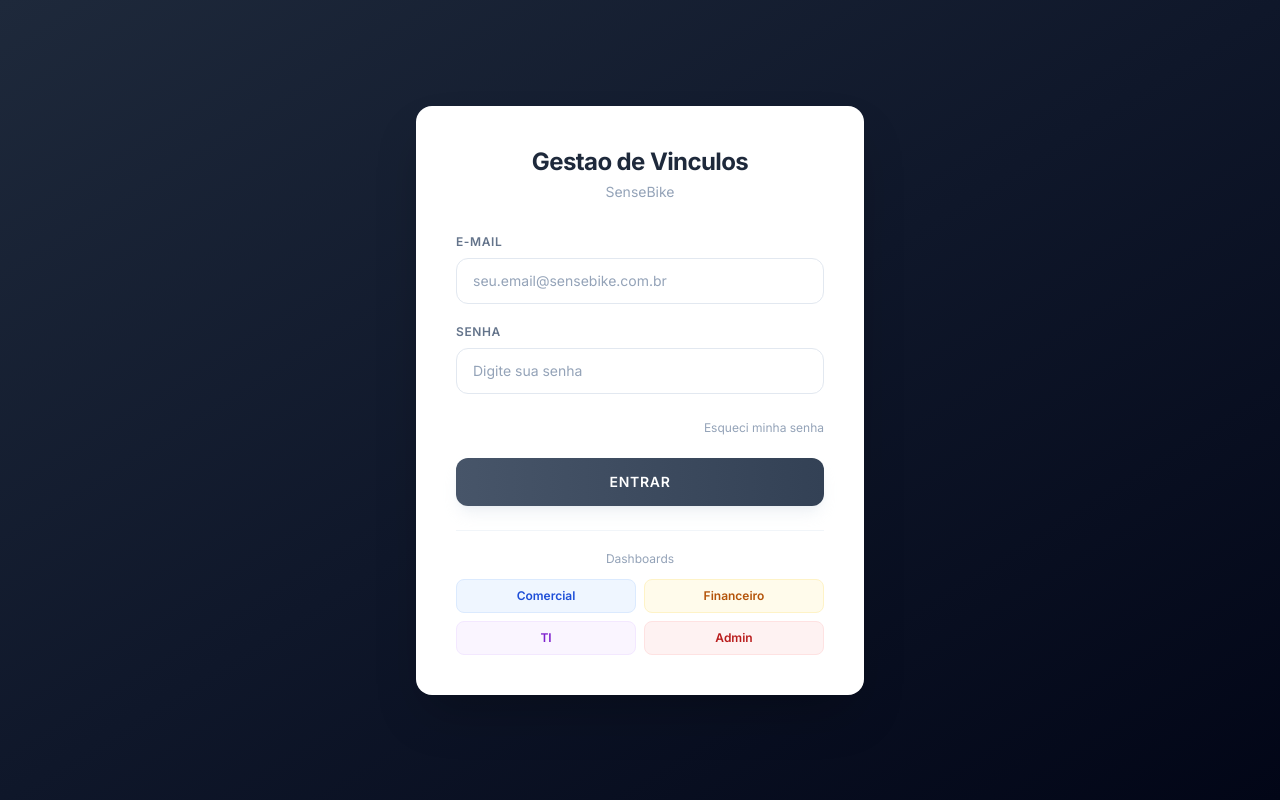
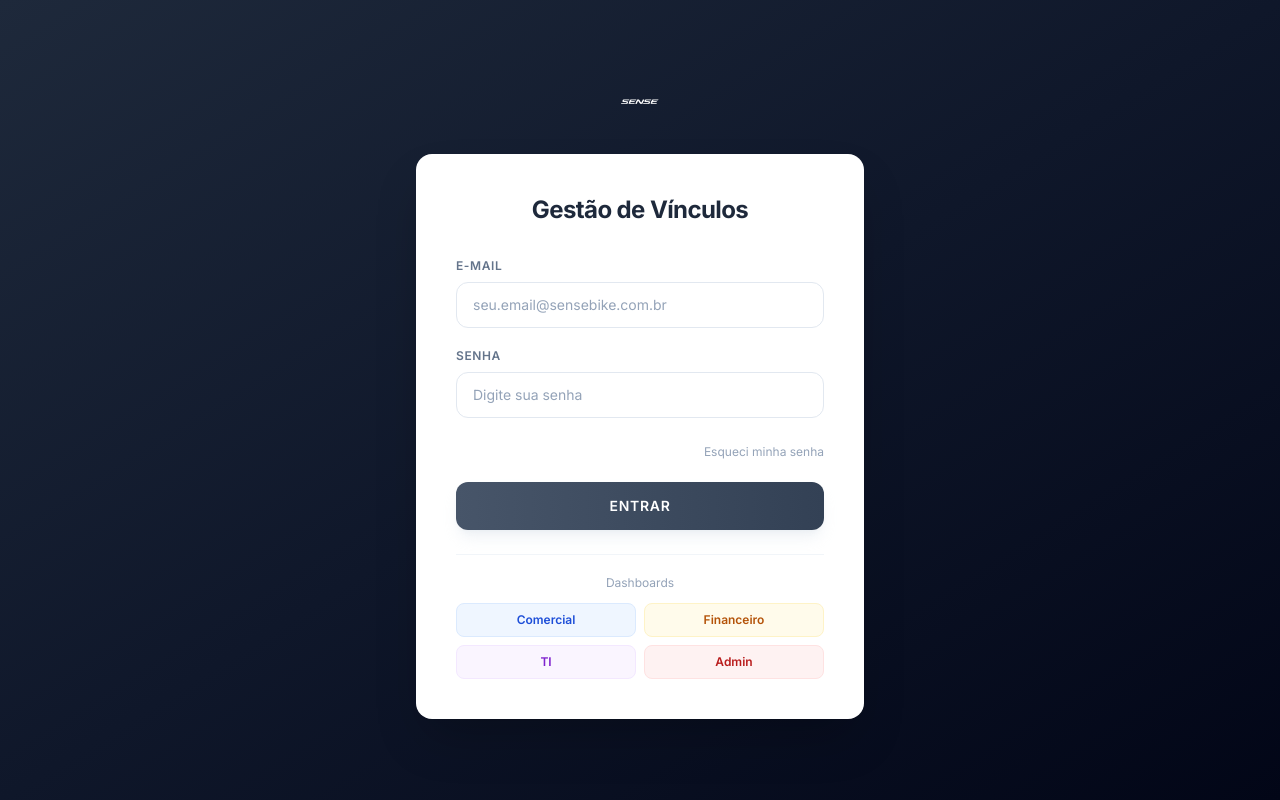
Before and after one commit to otonibike-ship-it/Gestao-de-Vinculo2, a Next.js app in the folder frontend/: page /login in a window 1280 px wide. Built offline with nearby package versions, Linux system fonts and the light colour scheme; no server answers.

Commit message:
feat: adiciona logo SenseBike na tela de login e favicon

```diff
--- a/frontend/src/app/(auth)/login/page.tsx
+++ b/frontend/src/app/(auth)/login/page.tsx
@@ -45,15 +45,19 @@ export default function LoginPage() {
   }
 
   return (
-    <div className="min-h-screen flex items-center justify-center bg-gradient-to-br from-slate-800 via-slate-900 to-slate-950">
+    <div className="min-h-screen flex flex-col items-center justify-center bg-gradient-to-br from-slate-800 via-slate-900 to-slate-950">
+      {/* Logo SenseBike */}
+      <div className="mb-8">
+        <img src="/logo.png" alt="SenseBike" className="h-10 w-auto" />
+      </div>
+
       <div className="w-full max-w-md mx-4">
         <div className="bg-white rounded-2xl shadow-2xl p-10">
           {/* Titulo */}
           <div className="text-center mb-8">
             <h1 className="text-2xl font-bold text-slate-800 tracking-tight">
-              Gestao de Vinculos
+              Gestão de Vínculos
             </h1>
-            <p className="text-sm text-slate-400 mt-1">SenseBike</p>
           </div>
 
           <form onSubmit={handleSubmit(onSubmit)} className="space-y-5">
--- a/frontend/src/app/layout.tsx
+++ b/frontend/src/app/layout.tsx
@@ -8,6 +8,7 @@ const inter = Inter({ subsets: ['latin'] })
 export const metadata: Metadata = {
   title: 'Gestão de Vínculo',
   description: 'Sistema de gestão de vínculos entre pessoas e empresas',
+  icons: { icon: '/favicon.png' },
 }
 
 export default function RootLayout({
```
Also changed, not shown: frontend/public/favicon.png (added), frontend/public/logo.png (added).
